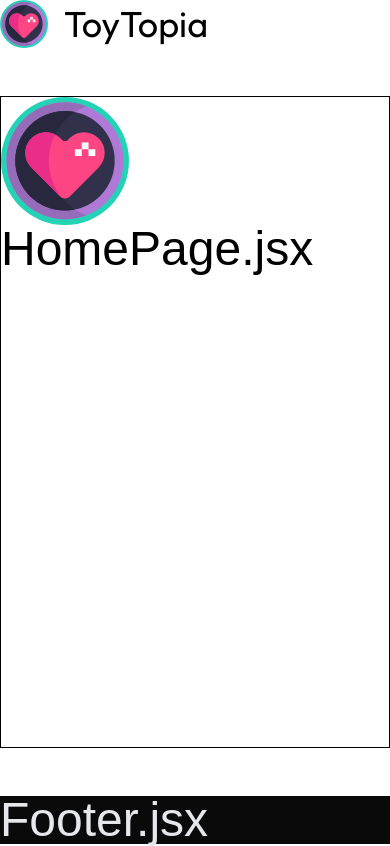
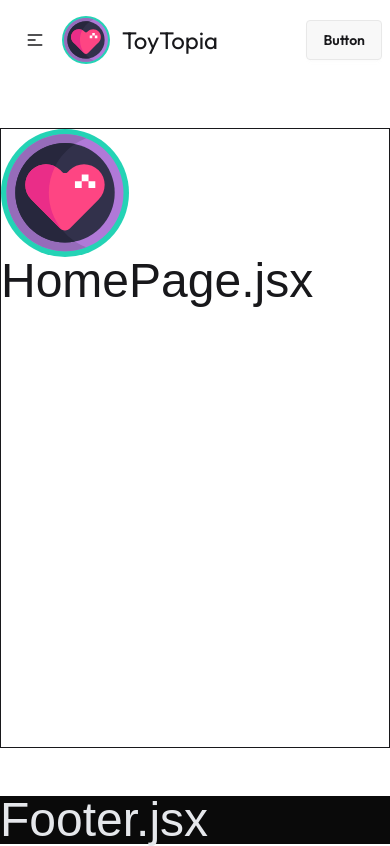
Before and after one commit to MdSakifHossain/PH-Lv01-B12A09-ToyTopia-04-11-2025, a React (Vite) app: page / in a window 390 px wide. Built offline with nearby package versions, Linux system fonts and the light colour scheme; a web font is replaced by a local one.

Commit message:
feat(UI): integrate daisyUI and add responsive navbar

```diff
--- a/package.json
+++ b/package.json
@@ -21,6 +21,7 @@
     "@types/react": "^19.1.16",
     "@types/react-dom": "^19.1.9",
     "@vitejs/plugin-react": "^5.0.4",
+    "daisyui": "^5.3.9",
     "eslint": "^9.36.0",
     "eslint-plugin-react-hooks": "^5.2.0",
     "eslint-plugin-react-refresh": "^0.4.22",
--- a/src/components/Header.jsx
+++ b/src/components/Header.jsx
@@ -1,12 +1,56 @@
 import React from "react";
+import { Link, NavLink } from "react-router";
+import { Utils } from "../utils/utils";
 
 const Header = () => {
+  console.log(Utils.NAV_LINKS);
+  const NavLinks = Utils.NAV_LINKS.map((link) => (
+    <li key={link.id}>
+      <NavLink to={link.href}>{link.display}</NavLink>
+    </li>
+  ));
+
   return (
-    <header className="font-outfit">
-      <div className="container mx-auto">
-        <div className="flex items-center gap-4">
-          <img className="size-12" src="/vite.svg" alt="Logo" />
-          <h3 className="text-4xl">ToyTopia</h3>
+    <header className="bg-base-100 font-outfit">
+      <div className="container mx-auto navbar my-2">
+        <div className="navbar-start">
+          <div className="dropdown">
+            <div tabIndex={0} role="button" className="btn btn-ghost lg:hidden">
+              <svg
+                xmlns="http://www.w3.org/2000/svg"
+                className="h-5 w-5"
+                fill="none"
+                viewBox="0 0 24 24"
+                stroke="currentColor"
+              >
+                {" "}
+                <path
+                  strokeLinecap="round"
+                  strokeLinejoin="round"
+                  strokeWidth="2"
+                  d="M4 6h16M4 12h8m-8 6h16"
+                />{" "}
+              </svg>
+            </div>
+            <ul
+              tabIndex="-1"
+              className="menu menu-sm dropdown-content bg-base-100 rounded-box z-1 mt-3 w-52 p-2 shadow"
+            >
+              {NavLinks}
+            </ul>
+          </div>
+          <Link className="flex items-center gap-3" to={`/`}>
+            <img className="size-12" src="/vite.svg" alt="Site Logo" />
+            <h3 className="text-2xl">ToyTopia</h3>
+          </Link>
+        </div>
+
+        <div className="navbar-center hidden lg:flex">
+          <ul className="menu menu-horizontal px-1">{NavLinks}</ul>
+        </div>
+
+        <div className="navbar-end">
+          <a className="btn">Button</a>
         </div>
       </div>
     </header>
--- a/src/index.css
+++ b/src/index.css
@@ -2,8 +2,13 @@
 @import url("https://fonts.cdnfonts.com/css/major-mono-display-2");
 
 @import "tailwindcss";
+@plugin "daisyui";
 
 @theme {
   --font-outfit: "Outfit", sans-serif;
   --font-display-mono: "Major Mono Display", sans-serif;
 }
+
+li a.active {
+  @apply underline underline-offset-4 decoration-2 decoration-violet-500;
+}
--- /dev/null
+++ b/src/utils/utils.js
@@ -0,0 +1,9 @@
+export const Utils = {
+  NAV_LINKS: [
+    { id: 1, display: "Home", href: "/" },
+    { id: 2, display: "All Games", href: "/all-games" },
+    { id: 3, display: "All Categories", href: "/all-categories" },
+    { id: 4, display: "Login", href: "/login" },
+    { id: 5, display: "Register", href: "/register" },
+  ],
+};
```
Also changed, not shown: 1 other file (tests, documents, lock files or other folders).
